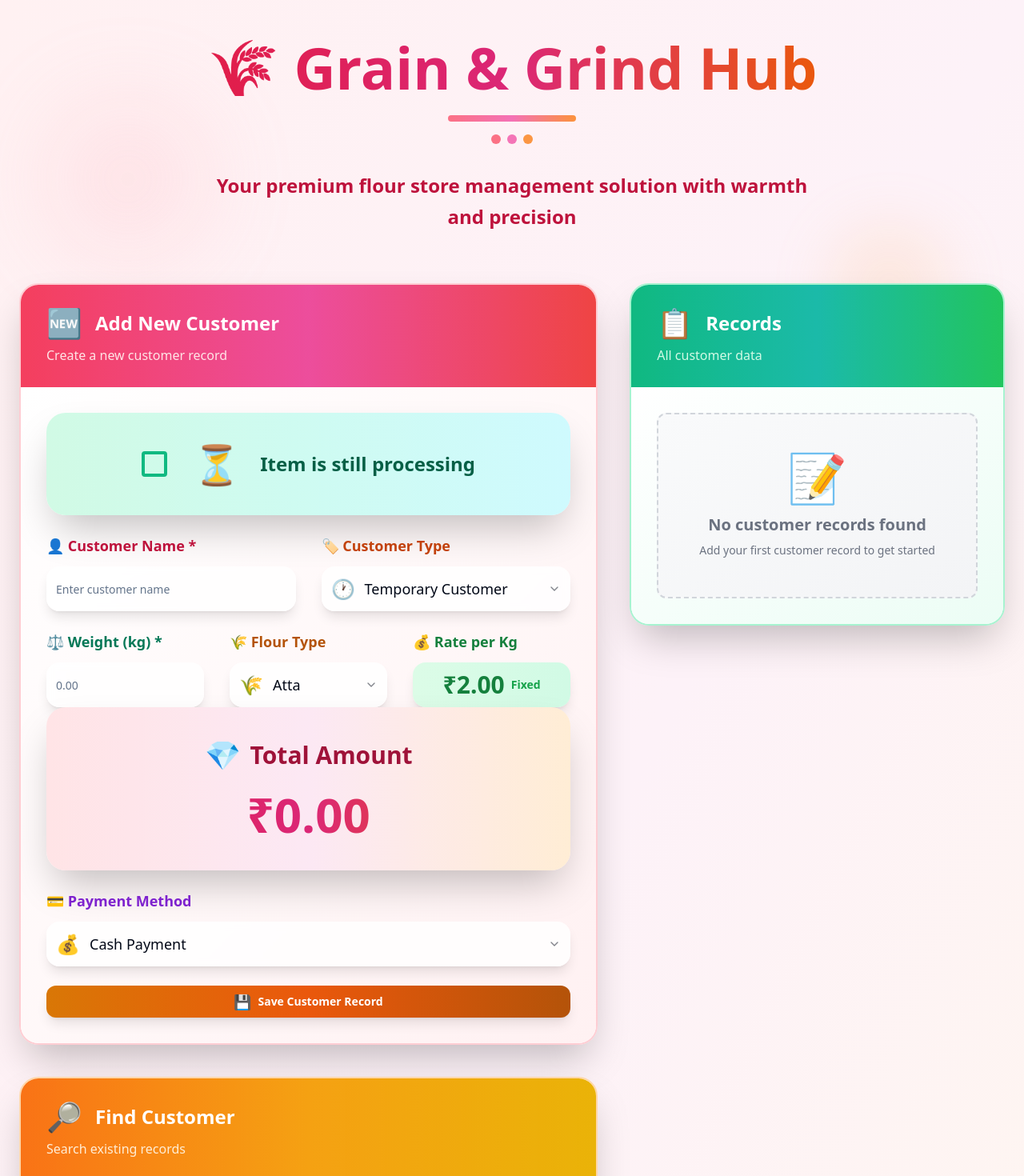
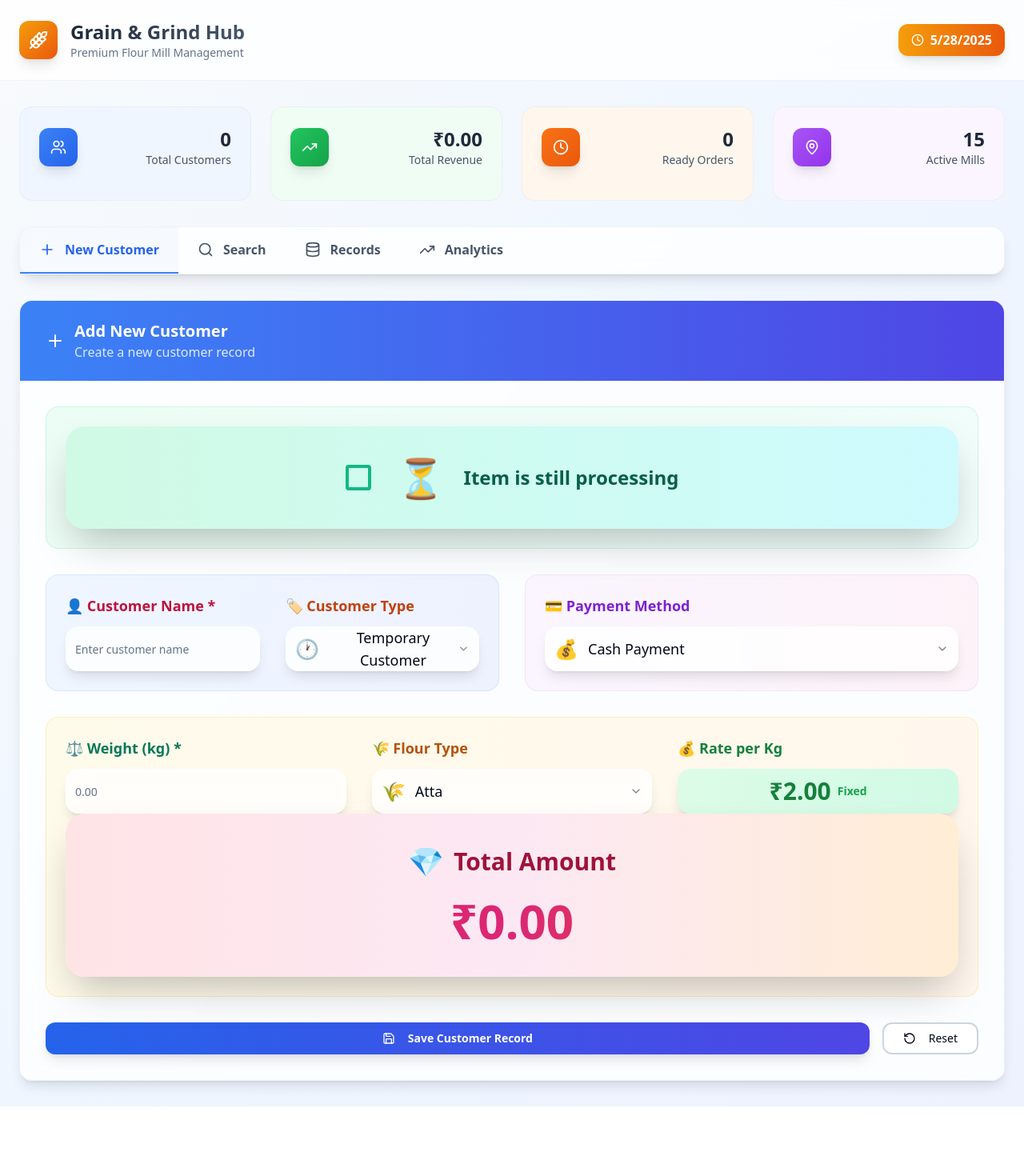
Before and after one commit to sandeep702/Khaata-Chakki111, a React (Vite) app: page / in a window 1280 px wide. Shown: the top 1470 px of the page at 80% size. After the commit the page ends 1383 px from the top, so only its background shows below. Built offline with nearby package versions, Linux system fonts and the light colour scheme.

Commit message:
Refactor: Implement new UI
This commit introduces a new user interface for the Grain & Grind Hub project.

```diff
--- a/src/components/CustomerForm.tsx
+++ b/src/components/CustomerForm.tsx
@@ -6,6 +6,7 @@ import CustomerDetailsSection from './CustomerDetailsSection';
 import WheatFlourSection from './WheatFlourSection';
 import PaymentSection from './PaymentSection';
 import ItemReadySection from './ItemReadySection';
+import { Save, RotateCcw } from 'lucide-react';
 
 interface CustomerFormProps {
   onSave: (record: Omit<CustomerRecord, 'customerId'>) => void;
@@ -66,15 +67,16 @@ const CustomerForm: React.FC<CustomerFormProps> = ({ onSave }) => {
   };
 
   return (
-    <form onSubmit={handleSubmit} className="space-y-6">
-      <div className="transform hover:scale-[1.01] transition-transform duration-200">
+    <form onSubmit={handleSubmit} className="space-y-8">
+      <div className="bg-gradient-to-r from-emerald-50 to-teal-50 rounded-2xl p-6 border border-emerald-200/50">
         <ItemReadySection
           isReady={formData.isReady}
           setIsReady={(value: boolean) => setFormData({ ...formData, isReady: value })}
         />
       </div>
 
-      <div className="transform hover:scale-[1.01] transition-transform duration-200">
+      <div className="grid lg:grid-cols-2 gap-8">
+        <div className="bg-gradient-to-r from-blue-50 to-indigo-50 rounded-2xl p-6 border border-blue-200/50">
           <CustomerDetailsSection
             customerName={formData.customerName}
             setCustomerName={(value) => setFormData({ ...formData, customerName: value })}
@@ -83,7 +85,15 @@ const CustomerForm: React.FC<CustomerFormProps> = ({ onSave }) => {
           />
         </div>
 
-      <div className="transform hover:scale-[1.01] transition-transform duration-200">
+        <div className="bg-gradient-to-r from-purple-50 to-pink-50 rounded-2xl p-6 border border-purple-200/50">
+          <PaymentSection
+            paymentMethod={formData.paymentMethod}
+            setPaymentMethod={(value) => setFormData({ ...formData, paymentMethod: value })}
+          />
+        </div>
+      </div>
+
+      <div className="bg-gradient-to-r from-amber-50 to-orange-50 rounded-2xl p-6 border border-amber-200/50">
         <WheatFlourSection
           wheatWeight={formData.wheatWeight}
           setWheatWeight={(value) => setFormData({ ...formData, wheatWeight: value })}
@@ -93,22 +103,25 @@ const CustomerForm: React.FC<CustomerFormProps> = ({ onSave }) => {
         />
       </div>
 
-      <div className="transform hover:scale-[1.01] transition-transform duration-200">
-        <PaymentSection
-          paymentMethod={formData.paymentMethod}
-          setPaymentMethod={(value) => setFormData({ ...formData, paymentMethod: value })}
-        />
-      </div>
+      <div className="flex gap-4">
+        <Button
+          type="submit"
+          className="flex-1 bg-gradient-to-r from-blue-600 to-indigo-600 hover:from-blue-700 hover:to-indigo-700 text-white font-semibold py-4 px-6 rounded-xl transition-all duration-300 shadow-lg hover:shadow-xl"
+        >
+          <Save size={20} className="mr-2" />
+          Save Customer Record
+        </Button>
 
         <Button
-        type="submit"
-        className="w-full bg-gradient-to-r from-amber-600 via-orange-600 to-amber-700 hover:from-amber-700 hover:via-orange-700 hover:to-amber-800 text-white font-semibold py-3 px-6 rounded-xl transition-all duration-300 shadow-lg hover:shadow-2xl transform hover:scale-[1.02] hover:-translate-y-1"
+          type="button"
+          onClick={resetForm}
+          variant="outline"
+          className="px-6 py-4 rounded-xl border-2 border-slate-300 hover:border-slate-400 transition-all duration-300"
         >
-        <span className="flex items-center justify-center gap-2">
-          <span className="text-lg">💾</span>
-          Save Customer Record
-        </span>
+          <RotateCcw size={20} className="mr-2" />
+          Reset
         </Button>
+      </div>
     </form>
   );
 };
--- a/src/pages/Index.tsx
+++ b/src/pages/Index.tsx
@@ -7,11 +7,13 @@ import AmountSection from '../components/AmountSection';
 import { CustomerRecord } from '../types/Customer';
 import { saveCustomerRecord, getAllCustomerRecords, getCustomerByNameOrId, getTotalRevenue } from '../utils/storage';
 import { toast } from 'sonner';
+import { Plus, Search, Database, TrendingUp, Wheat, Users, MapPin, Clock } from 'lucide-react';
 
 const Index = () => {
   const [records, setRecords] = useState<CustomerRecord[]>([]);
   const [searchResults, setSearchResults] = useState<CustomerRecord[]>([]);
   const [totalRevenue, setTotalRevenue] = useState(0);
+  const [activeTab, setActiveTab] = useState('new-customer');
 
   useEffect(() => {
     loadRecords();
@@ -82,59 +84,139 @@ const Index = () => {
     });
   };
 
+  const tabs = [
+    { id: 'new-customer', label: 'New Customer', icon: Plus },
+    { id: 'search', label: 'Search', icon: Search },
+    { id: 'records', label: 'Records', icon: Database },
+    { id: 'analytics', label: 'Analytics', icon: TrendingUp }
+  ];
+
+  const stats = [
+    {
+      title: 'Total Customers',
+      value: records.length.toString(),
+      icon: Users,
+      color: 'from-blue-500 to-blue-600',
+      bgColor: 'bg-blue-50'
+    },
+    {
+      title: 'Total Revenue',
+      value: `₹${totalRevenue.toFixed(2)}`,
+      icon: TrendingUp,
+      color: 'from-green-500 to-green-600',
+      bgColor: 'bg-green-50'
+    },
+    {
+      title: 'Ready Orders',
+      value: records.filter(r => r.isReady).length.toString(),
+      icon: Clock,
+      color: 'from-orange-500 to-orange-600',
+      bgColor: 'bg-orange-50'
+    },
+    {
+      title: 'Active Mills',
+      value: '15',
+      icon: MapPin,
+      color: 'from-purple-500 to-purple-600',
+      bgColor: 'bg-purple-50'
+    }
+  ];
+
   return (
-    <div className="min-h-screen bg-gradient-to-br from-rose-50 via-pink-50 to-orange-50 relative">
-      <div className="absolute inset-0 opacity-20">
-        <div className="absolute top-32 left-16 w-48 h-48 bg-rose-300 rounded-full blur-3xl animate-pulse"></div>
-        <div className="absolute top-80 right-24 w-36 h-36 bg-orange-300 rounded-full blur-2xl animate-bounce"></div>
-        <div className="absolute bottom-32 left-1/3 w-32 h-32 bg-pink-300 rounded-full blur-2xl animate-pulse"></div>
-        <div className="absolute bottom-60 right-1/4 w-40 h-40 bg-yellow-300 rounded-full blur-3xl animate-bounce"></div>
-      </div>
+    <div className="min-h-screen bg-gradient-to-br from-slate-50 via-blue-50 to-indigo-50">
+      {/* Modern Header */}
+      <header className="bg-white/80 backdrop-blur-lg border-b border-slate-200/50 sticky top-0 z-50">
+        <div className="max-w-7xl mx-auto px-6 py-6">
+          <div className="flex items-center justify-between">
+            <div className="flex items-center gap-4">
+              <div className="w-12 h-12 bg-gradient-to-br from-amber-500 to-orange-600 rounded-xl flex items-center justify-center shadow-lg">
+                <Wheat className="text-white" size={24} />
+              </div>
+              <div>
+                <h1 className="text-2xl font-bold bg-gradient-to-r from-slate-800 to-slate-600 bg-clip-text text-transparent">
+                  Grain & Grind Hub
+                </h1>
+                <p className="text-sm text-slate-500 font-medium">Premium Flour Mill Management</p>
+              </div>
+            </div>
 
-      <div className="container mx-auto px-6 py-12 relative z-10">
-        <div className="text-center mb-16 animate-fade-in">
-          <div className="inline-block mb-8">
-            <h1 className="text-7xl font-extrabold bg-gradient-to-r from-rose-600 via-pink-600 to-orange-600 bg-clip-text text-transparent mb-6 hover:scale-105 transition-transform duration-300 cursor-default">
-              🌾 Grain & Grind Hub
-            </h1>
-            <div className="w-40 h-2 bg-gradient-to-r from-rose-400 via-pink-400 to-orange-400 rounded-full mx-auto mb-4"></div>
-            <div className="flex justify-center gap-2">
-              <div className="w-3 h-3 bg-rose-400 rounded-full animate-pulse"></div>
-              <div className="w-3 h-3 bg-pink-400 rounded-full animate-pulse delay-75"></div>
-              <div className="w-3 h-3 bg-orange-400 rounded-full animate-pulse delay-150"></div>
+            <div className="flex items-center gap-2 bg-gradient-to-r from-amber-500 to-orange-600 text-white px-4 py-2 rounded-xl font-semibold shadow-lg">
+              <Clock size={16} />
+              {new Date().toLocaleDateString()}
             </div>
           </div>
-          <p className="text-2xl text-rose-700 font-semibold max-w-3xl mx-auto leading-relaxed">
-            Your premium flour store management solution with warmth and precision
-          </p>
+        </div>
+      </header>
+
+      <div className="max-w-7xl mx-auto px-6 py-8">
+        {/* Stats Grid */}
+        <div className="grid grid-cols-1 md:grid-cols-2 lg:grid-cols-4 gap-6 mb-8">
+          {stats.map((stat, index) => (
+            <div key={index} className={`${stat.bgColor} rounded-2xl p-6 border border-slate-200/50 hover:shadow-lg transition-all duration-300 group cursor-pointer`}>
+              <div className="flex items-center justify-between mb-4">
+                <div className={`w-12 h-12 bg-gradient-to-br ${stat.color} rounded-xl flex items-center justify-center shadow-lg group-hover:scale-110 transition-transform`}>
+                  <stat.icon className="text-white" size={20} />
+                </div>
+                <div className="text-right">
+                  <div className="text-2xl font-bold text-slate-800">{stat.value}</div>
+                  <div className="text-sm text-slate-600 font-medium">{stat.title}</div>
+                </div>
+              </div>
+            </div>
+          ))}
         </div>
 
-        <div className="grid lg:grid-cols-5 gap-10 mb-12">
-          <div className="lg:col-span-3 space-y-10">
-            <div className="bg-white/90 backdrop-blur-lg rounded-3xl shadow-2xl border-2 border-rose-200 overflow-hidden transform hover:scale-[1.01] transition-all duration-300">
-              <div className="bg-gradient-to-r from-rose-500 via-pink-500 to-red-500 px-8 py-7 relative overflow-hidden">
-                <div className="absolute inset-0 bg-gradient-to-r from-transparent via-white/10 to-transparent opacity-30"></div>
-                <h2 className="text-2xl font-bold text-white relative z-10 flex items-center gap-4">
-                  <span className="text-4xl">🆕</span>
-                  Add New Customer
-                </h2>
-                <p className="text-rose-100 mt-2 relative z-10">Create a new customer record</p>
+        {/* Navigation Tabs */}
+        <div className="bg-white/80 backdrop-blur-lg rounded-2xl border border-slate-200/50 shadow-lg mb-8">
+          <div className="flex overflow-x-auto">
+            {tabs.map((tab) => (
+              <button
+                key={tab.id}
+                onClick={() => setActiveTab(tab.id)}
+                className={`flex items-center gap-3 px-6 py-4 font-semibold transition-all duration-300 border-b-2 ${
+                  activeTab === tab.id
+                    ? 'border-blue-500 text-blue-600 bg-blue-50/50'
+                    : 'border-transparent text-slate-600 hover:text-blue-600 hover:bg-slate-50/50'
+                }`}
+              >
+                <tab.icon size={20} />
+                {tab.label}
+              </button>
+            ))}
+          </div>
+        </div>
+
+        {/* Tab Content */}
+        <div className="space-y-8">
+          {activeTab === 'new-customer' && (
+            <div className="bg-white/80 backdrop-blur-lg rounded-2xl border border-slate-200/50 shadow-lg overflow-hidden">
+              <div className="bg-gradient-to-r from-blue-500 to-indigo-600 px-8 py-6">
+                <div className="flex items-center gap-3 text-white">
+                  <Plus size={24} />
+                  <div>
+                    <h2 className="text-xl font-bold">Add New Customer</h2>
+                    <p className="text-blue-100">Create a new customer record</p>
+                  </div>
+                </div>
               </div>
-              <div className="p-8 bg-gradient-to-br from-white to-rose-50">
+              <div className="p-8">
                 <CustomerForm onSave={handleSaveRecord} />
               </div>
             </div>
+          )}
 
-            <div className="bg-white/90 backdrop-blur-lg rounded-3xl shadow-2xl border-2 border-orange-200 overflow-hidden transform hover:scale-[1.01] transition-all duration-300">
-              <div className="bg-gradient-to-r from-orange-500 via-amber-500 to-yellow-500 px-8 py-7 relative overflow-hidden">
-                <div className="absolute inset-0 bg-gradient-to-r from-transparent via-white/10 to-transparent opacity-30"></div>
-                <h2 className="text-2xl font-bold text-white relative z-10 flex items-center gap-4">
-                  <span className="text-4xl">🔎</span>
-                  Find Customer
-                </h2>
-                <p className="text-orange-100 mt-2 relative z-10">Search existing records</p>
+          {activeTab === 'search' && (
+            <div className="bg-white/80 backdrop-blur-lg rounded-2xl border border-slate-200/50 shadow-lg overflow-hidden">
+              <div className="bg-gradient-to-r from-emerald-500 to-teal-600 px-8 py-6">
+                <div className="flex items-center gap-3 text-white">
+                  <Search size={24} />
+                  <div>
+                    <h2 className="text-xl font-bold">Search Customers</h2>
+                    <p className="text-emerald-100">Find existing customer records</p>
+                  </div>
+                </div>
               </div>
-              <div className="p-8 bg-gradient-to-br from-white to-orange-50">
+              <div className="p-8">
                 <SearchCustomer
                   onSearch={handleSearchCustomer}
                   searchResults={searchResults}
@@ -142,37 +224,41 @@ const Index = () => {
                 />
               </div>
             </div>
-          </div>
+          )}
 
-          <div className="lg:col-span-2">
-            <div className="bg-white/90 backdrop-blur-lg rounded-3xl shadow-2xl border-2 border-emerald-200 overflow-hidden transform hover:scale-[1.01] transition-all duration-300 h-fit">
-              <div className="bg-gradient-to-r from-emerald-500 via-teal-500 to-green-500 px-8 py-7 relative overflow-hidden">
-                <div className="absolute inset-0 bg-gradient-to-r from-transparent via-white/10 to-transparent opacity-30"></div>
-                <h2 className="text-2xl font-bold text-white relative z-10 flex items-center gap-4">
-                  <span className="text-4xl">📋</span>
-                  Records
-                </h2>
-                <p className="text-emerald-100 mt-2 relative z-10">All customer data</p>
+          {activeTab === 'records' && (
+            <div className="bg-white/80 backdrop-blur-lg rounded-2xl border border-slate-200/50 shadow-lg overflow-hidden">
+              <div className="bg-gradient-to-r from-purple-500 to-violet-600 px-8 py-6">
+                <div className="flex items-center gap-3 text-white">
+                  <Database size={24} />
+                  <div>
+                    <h2 className="text-xl font-bold">Customer Records</h2>
+                    <p className="text-purple-100">All customer data and history</p>
+                  </div>
+                </div>
               </div>
-              <div className="p-8 bg-gradient-to-br from-white to-emerald-50">
+              <div className="p-8">
                 <CustomerRecords records={records} onUpdate={handleUpdateRecords} />
               </div>
             </div>
-          </div>
-        </div>
+          )}
 
-        <div className="bg-white/90 backdrop-blur-lg rounded-3xl shadow-2xl border-2 border-purple-200 overflow-hidden transform hover:scale-[1.005] transition-all duration-300">
-          <div className="bg-gradient-to-r from-purple-500 via-violet-500 to-indigo-500 px-8 py-7 relative overflow-hidden">
-            <div className="absolute inset-0 bg-gradient-to-r from-transparent via-white/10 to-transparent opacity-30"></div>
-            <h2 className="text-2xl font-bold text-white relative z-10 flex items-center gap-4">
-              <span className="text-4xl">💎</span>
-              Financial Overview
-            </h2>
-            <p className="text-purple-100 mt-2 relative z-10">Revenue and transaction analytics</p>
-          </div>
-          <div className="p-8 bg-gradient-to-br from-white to-purple-50">
-            <AmountSection records={records} totalRevenue={totalRevenue} />
-          </div>
+          {activeTab === 'analytics' && (
+            <div className="bg-white/80 backdrop-blur-lg rounded-2xl border border-slate-200/50 shadow-lg overflow-hidden">
+              <div className="bg-gradient-to-r from-orange-500 to-red-600 px-8 py-6">
+                <div className="flex items-center gap-3 text-white">
+                  <TrendingUp size={24} />
+                  <div>
+                    <h2 className="text-xl font-bold">Financial Analytics</h2>
+                    <p className="text-orange-100">Revenue and business insights</p>
+                  </div>
+                </div>
+              </div>
+              <div className="p-8">
+                <AmountSection records={records} totalRevenue={totalRevenue} />
+              </div>
+            </div>
+          )}
         </div>
       </div>
     </div>
```
Lines whose indentation alone changed are shown as unchanged.
